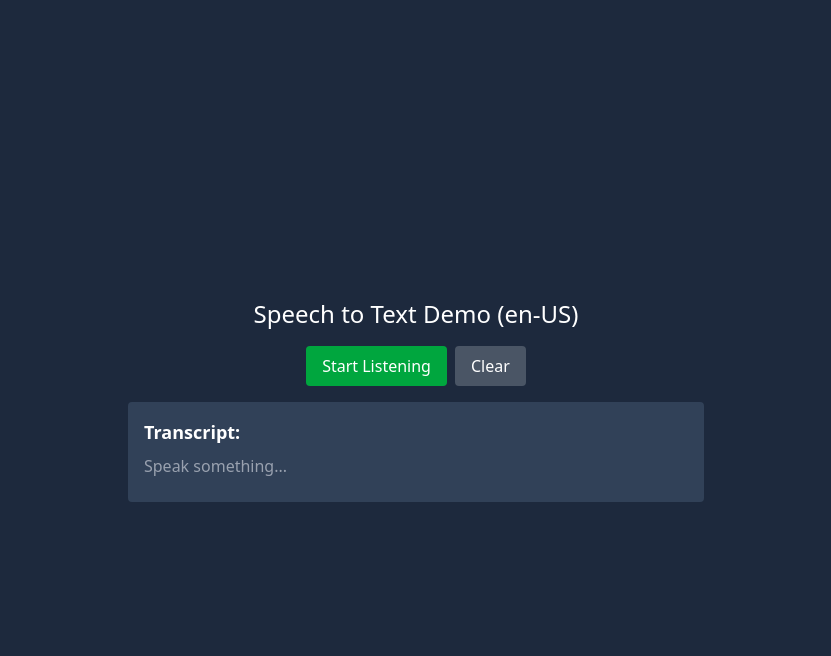
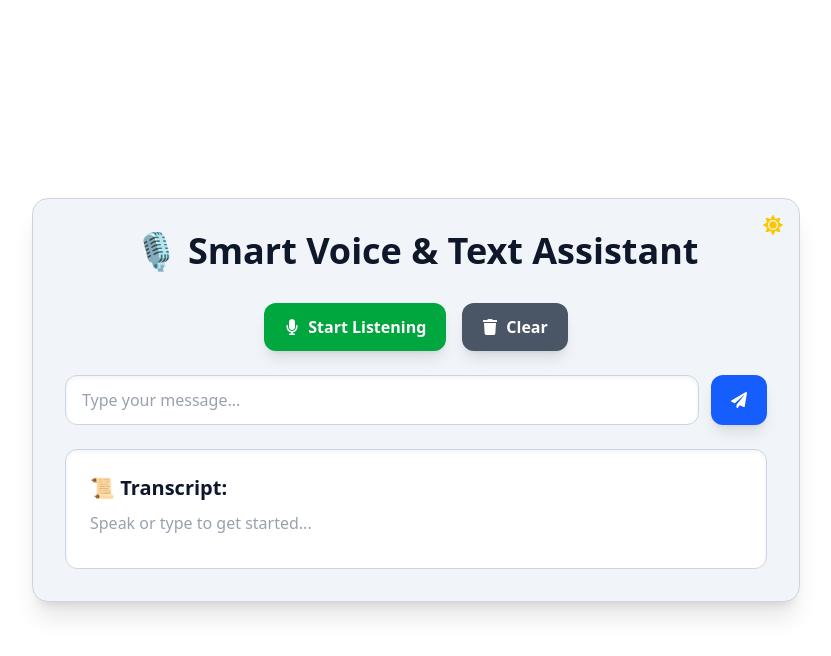
Before and after one commit to Namrata2024/SNAPP_KODERS_PROJECT, a React (Vite) app in the folder snapp-koders-frontend/: page / in a window 1280 px wide. Both pictures are taken after a click on the button "Yes (English)". Shown: the top 656 px of the page, without its empty margins (224-1055 px from the left). Built offline with nearby package versions, Linux system fonts and the light colour scheme; no server answers.

Commit message:
Speech to text- added text box

```diff
--- a/snapp-koders-frontend/package.json
+++ b/snapp-koders-frontend/package.json
@@ -11,8 +11,10 @@
   },
   "dependencies": {
     "@tailwindcss/vite": "^4.1.11",
+    "axios": "^1.10.0",
     "react": "^19.1.0",
     "react-dom": "^19.1.0",
+    "react-icons": "^5.5.0",
     "tailwindcss": "^4.1.11"
   },
   "devDependencies": {
--- a/snapp-koders-frontend/src/SpeechToText.jsx
+++ b/snapp-koders-frontend/src/SpeechToText.jsx
@@ -1,34 +1,50 @@
 import React, { useState, useRef, useEffect } from 'react';
+import {
+  FaMicrophone,
+  FaMicrophoneSlash,
+  FaTrash,
+  FaPaperPlane,
+  FaMoon,
+  FaSun,
+} from 'react-icons/fa';
 
 const SpeechToText = ({ selectedLang }) => {
   const [listening, setListening] = useState(false);
   const [transcript, setTranscript] = useState('');
+  const [typedInput, setTypedInput] = useState('');
+  const [darkMode, setDarkMode] = useState(true);
   const recognitionRef = useRef(null);
 
+  // Update <html> class based on darkMode
+  useEffect(() => {
+    const root = document.documentElement;
+    darkMode ? root.classList.add('dark') : root.classList.remove('dark');
+  }, [darkMode]);
+
   const startListening = () => {
-    const SpeechRecognition =
-      window.SpeechRecognition || window.webkitSpeechRecognition;
-
-    if (!SpeechRecognition) {
-      alert('Web Speech API not supported');
+    if (!('webkitSpeechRecognition' in window || 'SpeechRecognition' in window)) {
+      alert('Web Speech API not supported in this browser.');
       return;
     }
 
+    const SpeechRecognition = window.SpeechRecognition || window.webkitSpeechRecognition;
     const recognition = new SpeechRecognition();
     recognition.lang = selectedLang;
     recognition.continuous = true;
     recognition.interimResults = false;
 
-    recognition.onstart = () => console.log('Started');
     recognition.onresult = (event) => {
       let finalTranscript = '';
       for (let i = event.resultIndex; i < event.results.length; ++i) {
         finalTranscript += event.results[i][0].transcript;
       }
-      setTranscript((prev) => prev + finalTranscript);
+      setTranscript((prev) => prev + ' ' + finalTranscript);
     };
 
-    recognition.onerror = (event) => console.error('Error:', event);
+    recognition.onerror = (event) => {
+      console.error('Recognition error:', event);
+    };
+
     recognition.onend = () => {
       if (listening) recognition.start();
     };
@@ -45,30 +61,85 @@ const SpeechToText = ({ selectedLang }) => {
     }
   };
 
+  const resetTranscript = () => {
+    setTranscript('');
+    setTypedInput('');
+  };
+
+  const handleTypedInputSubmit = () => {
+    if (typedInput.trim() !== '') {
+      setTranscript((prev) => prev + ' ' + typedInput.trim());
+      setTypedInput('');
+    }
+  };
+
   return (
-    <div className="bg-slate-800 text-white h-screen w-screen flex flex-col items-center justify-center">
-      <h1 className="text-2xl mb-4">Speech to Text Demo ({selectedLang})</h1>
-      <div className="mb-4 flex gap-2">
+    <div className="bg-white dark:bg-slate-900 text-slate-900 dark:text-white min-h-screen w-screen flex items-center justify-center px-4 transition-colors duration-300">
+      <div className="w-full max-w-3xl bg-slate-100 dark:bg-slate-800 border border-slate-300 dark:border-slate-700 shadow-xl rounded-2xl p-8 relative">
+
+        {/* Dark mode toggle */}
+        <button
+          onClick={() => setDarkMode(!darkMode)}
+          className="absolute top-4 right-4 text-xl text-yellow-400 dark:text-blue-300 hover:scale-110 transition"
+        >
+          {darkMode ? <FaSun /> : <FaMoon />}
+        </button>
+
+        <h1 className="text-4xl font-bold text-center mb-8">
+          🎙️ Smart Voice & Text Assistant
+        </h1>
+
+        {/* Control Buttons */}
+        <div className="flex flex-wrap justify-center gap-4 mb-6">
           <button
             onClick={listening ? stopListening : startListening}
-          className="px-4 py-2 bg-green-600 rounded hover:bg-green-700"
+            className={`flex items-center gap-2 px-5 py-3 rounded-xl font-semibold transition duration-200 ${
+              listening
+                ? 'bg-red-600 hover:bg-red-700 text-white'
+                : 'bg-green-600 hover:bg-green-700 text-white'
+            } shadow-lg`}
           >
+            {listening ? <FaMicrophoneSlash /> : <FaMicrophone />}
             {listening ? 'Stop Listening' : 'Start Listening'}
           </button>
+
           <button
-          onClick={() => setTranscript('')}
-          className="px-4 py-2 bg-gray-600 rounded hover:bg-gray-700"
+            onClick={resetTranscript}
+            className="flex items-center gap-2 px-5 py-3 bg-gray-600 hover:bg-gray-700 text-white rounded-xl font-semibold shadow-lg"
           >
+            <FaTrash />
             Clear
           </button>
         </div>
-      <div className="bg-slate-700 p-4 rounded w-full max-w-xl">
-        <p className="text-lg font-semibold">Transcript:</p>
-        <p className="mt-2 min-h-[2rem]">
+
+        {/* Input Box */}
+        <div className="flex gap-3 mb-6">
+          <input
+            type="text"
+            value={typedInput}
+            onChange={(e) => setTypedInput(e.target.value)}
+            placeholder="Type your message..."
+            className="flex-1 px-4 py-3 rounded-xl bg-white dark:bg-slate-700 text-black dark:text-white placeholder-gray-400 dark:placeholder-gray-500 border border-slate-300 dark:border-slate-600 focus:outline-none focus:ring-2 focus:ring-blue-500 transition shadow-inner"
+          />
+          <button
+            onClick={handleTypedInputSubmit}
+            className="px-5 py-3 bg-blue-600 hover:bg-blue-700 rounded-xl text-white flex items-center justify-center shadow-lg transition"
+          >
+            <FaPaperPlane />
+          </button>
+        </div>
+
+        {/* Transcript Output */}
+        <div className="bg-white dark:bg-slate-700 border border-slate-300 dark:border-slate-600 rounded-xl p-6 shadow-inner min-h-[120px]">
+          <p className="text-xl font-semibold mb-2">📜 Transcript:</p>
+          <p className="whitespace-pre-wrap leading-relaxed">
             {transcript || (
-            <span className="text-gray-400">Speak something...</span>
+              <span className="text-gray-400 dark:text-gray-500">
+                Speak or type to get started...
+              </span>
             )}
           </p>
+        </div>
       </div>
     </div>
   );
```
Also changed, not shown: 1 other file (tests, documents, lock files or other folders). Lines whose indentation alone changed are shown as unchanged.
